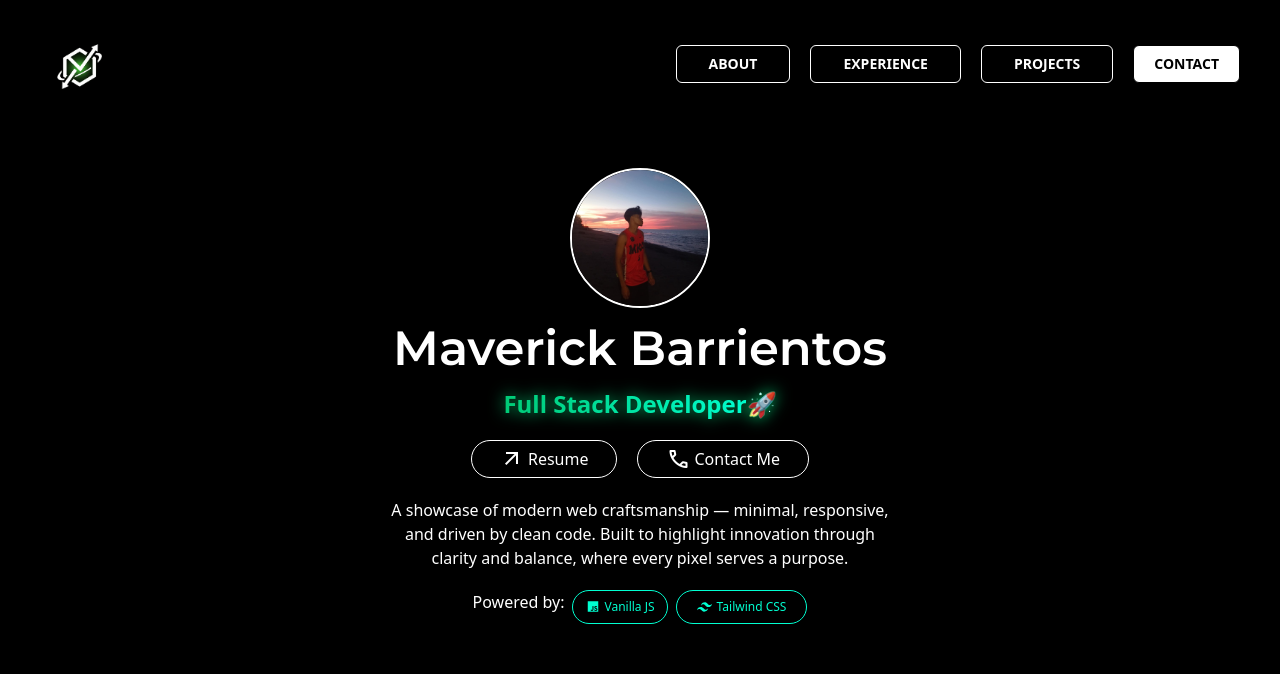
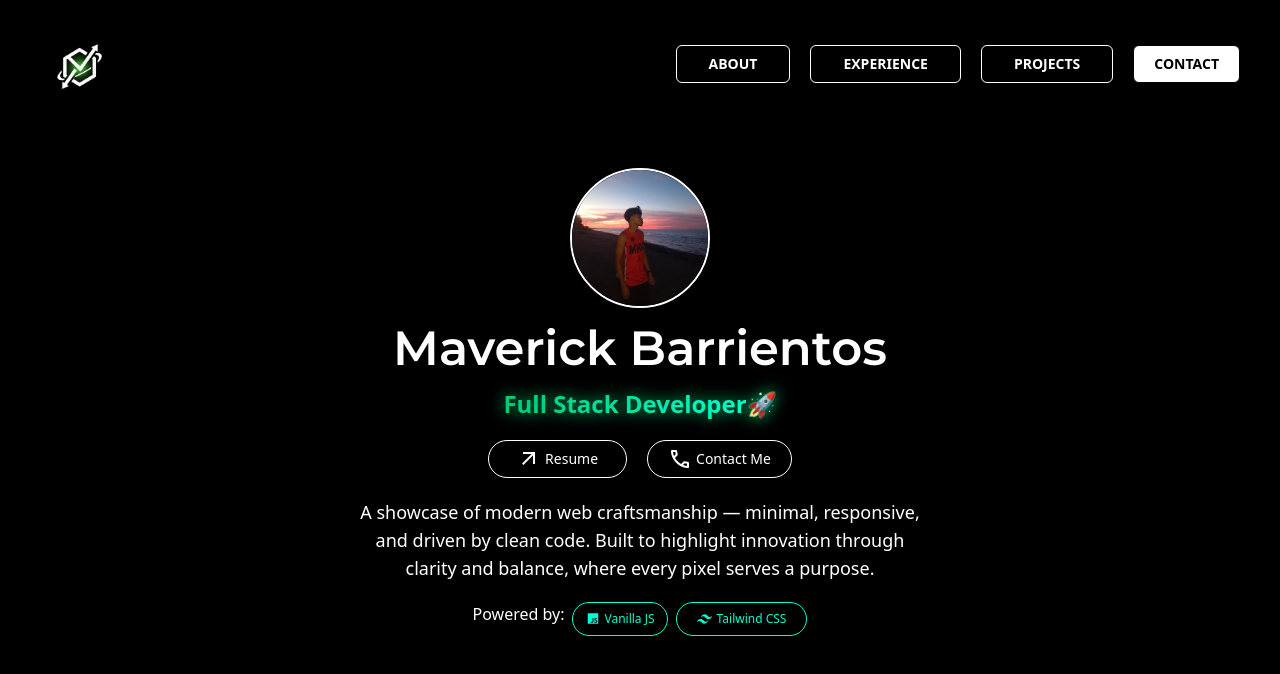
Before and after one commit to maverickbarrientos/maverick-portfolio, a website built with Vite: page index.html in a window 1280 px wide. Built offline with nearby package versions, Linux system fonts and the light colour scheme.

Commit message:
fixed spacing

```diff
--- a/index.html
+++ b/index.html
@@ -11,7 +11,7 @@
   </head>
   <body class="bg-black text-white m-0 p-0 w-full">
 
-   <nav class="flex justify-between w-full py-6 px-10 items-center">
+   <nav class="flex justify-between w-full p-6 md:px-10 items-center">
     <div class="font-montserrat font-semibold w-20"><a href="#"><img class="w-full" src="/src/assets/images/logo.png" alt=""></a></div>
     <div class="gap-5 items-center text-sm hidden md:flex">
       <a href="#"><button class="font-bold border px-8 py-2 rounded-md transition duration-300 hover:scale-105 hover:shadow-[inset_0_0_10px_#00C66E,0_0_20px_#00C66E] cursor-pointer">ABOUT</button></a>
@@ -25,12 +25,12 @@
     <div class="flex flex-col justify-center items-center text-center">
       <div class="w-35"><img class="w-full h-auto rounded-full border-2 hover:shadow-[0_0_20px_#00C66E] transition duration-300" src="/src/assets/images/yamete.jpeg" alt=""></div>
       <p class="font-montserrat text-3xl font-semibold my-4 md:text-5xl">Maverick Barrientos</p>
-      <p class="mb-5 font-monstserrat text-2xl font-semibold bg-linear-to-r from-[#00C66E] via-[#00FFD1] to-[#007A7A] animate-gradient text-transparent bg-clip-text hover:-translate-y-1 transition duration-300">Full Stack Developer<span class="text-white bg-none">🚀</span></p>
+      <p class="mb-5 font-monstserrat text-lg md:text-2xl font-semibold bg-linear-to-r from-[#00C66E] via-[#00FFD1] to-[#007A7A] animate-gradient text-transparent bg-clip-text hover:-translate-y-1 transition duration-300">Full Stack Developer<span class="text-white bg-none">🚀</span></p>
       <div class="flex gap-5 items-center justify-center">
-        <a href=""><button class="border border-white bg-black px-7 py-1.5 rounded-3xl flex items-center justify-center gap-1 hover:shadow-[0_1px_10px_rgba(255,255,255)] hover:scale-y-105 transition duration-300"><span class="material-symbols-outlined">arrow_outward</span>Resume</button></a>
-          <a href=""><button class="border border-white bg-black px-7 py-1.5 rounded-3xl flex items-center justify-center gap-1 hover:shadow-[0_1px_10px_rgba(255,255,255)] hover:scale-y-105 transition duration-300"><span class="material-symbols-outlined">call</span>Contact Me</button></a>
+        <a href=""><button class="border border-white bg-black px-5 text-sm md:text-md md:px-7 py-1.5 rounded-3xl flex items-center justify-center gap-1 hover:shadow-[0_1px_10px_rgba(255,255,255)] hover:scale-y-105 transition duration-300"><span class="material-symbols-outlined">arrow_outward</span>Resume</button></a>
+          <a href=""><button class="border border-white bg-black px-5 text-sm md:text-md py-1.5 rounded-3xl flex items-center justify-center gap-1 hover:shadow-[0_1px_10px_rgba(255,255,255)] hover:scale-y-105 transition duration-300"><span class="material-symbols-outlined">call</span>Contact Me</button></a>
       </div>
-      <p class="w-lg my-5">A showcase of modern web craftsmanship — minimal, responsive, and driven by clean code. Built to highlight innovation through clarity and balance, where every pixel serves a purpose.</p>
+      <p class="w:xs text-xs md:w-xl md:text-lg my-5">A showcase of modern web craftsmanship — minimal, responsive, and driven by clean code. Built to highlight innovation through clarity and balance, where every pixel serves a purpose.</p>
       <div class="flex gap-2">
         <p>Powered by: </p>
         <p class="flex gap-1 items-center justify-center px-3 py-0 border border-[#00FFD1] rounded-3xl text-xs text-[#00FFD1] cursor-pointer"><i class="fa-brands fa-js py-0"></i>Vanilla JS</p>
```
